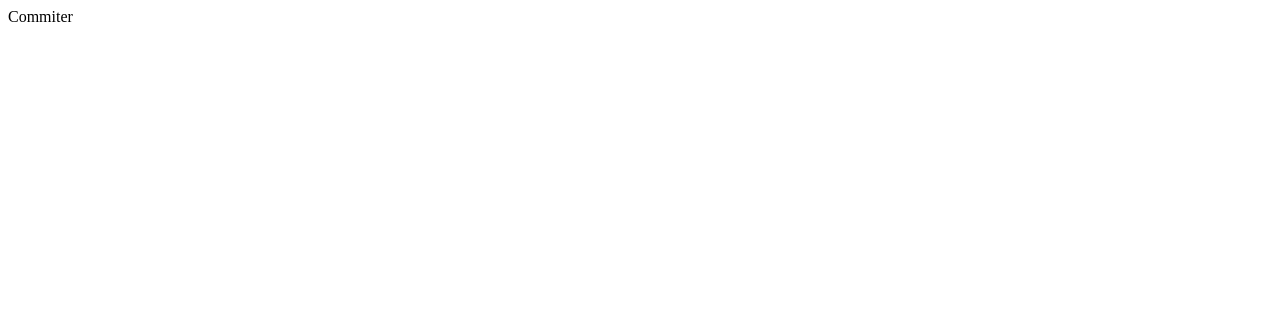
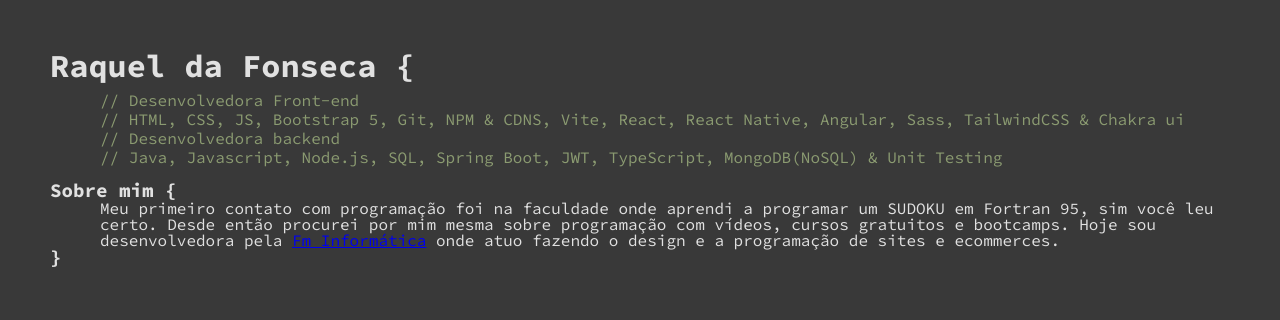
Before and after one commit to RaquelDFS/Prova60pontos, a plain HTML site: page index.html in a window 1280 px wide. Drawn offline with Linux system fonts and the light colour scheme.

Commit message:
index and reset

```diff
--- /dev/null
+++ b/css/reset.css
@@ -0,0 +1,53 @@
+html, body, div, span, applet, object, iframe,
+h1, h2, h3, h4, h5, h6, p, blockquote, pre,
+a, abbr, acronym, address, big, cite, code,
+del, dfn, em, img, ins, kbd, q, s, samp,
+small, strike, strong, sub, sup, tt, var,
+b, u, i, center,
+dl, dt, dd, ol, ul, li,
+fieldset, form, label, legend,
+table, caption, tbody, tfoot, thead, tr, th, td,
+article, aside, canvas, details, embed,
+figure, figcaption, footer, header, hgroup,
+menu, nav, output, ruby, section, summary,
+time, mark, audio, video {
+	margin: 0;
+	padding: 0;
+	border: 0;
+	vertical-align: baseline;
+}
+/* HTML5 display-role reset for older browsers */
+article, aside, details, figcaption, figure,
+footer, header, hgroup, menu, nav, section {
+	display: block;
+}
+body {
+	line-height: 1;
+}
+ol, ul {
+	list-style: none;
+}
+blockquote, q {
+	quotes: none;
+}
+blockquote:before, blockquote:after,
+q:before, q:after {
+	content: '';
+	content: none;
+}
+table {
+	border-collapse: collapse;
+	border-spacing: 0;
+}
+* {
+  font-family: "Source Code Pro", monospace;
+}
+body{
+    display: flex;
+    justify-content: center;
+    background-color: #393939;
+    color:#e1e1e1 ;
+}
+span{
+    color:#8b9b71;
+}
--- /dev/null
+++ b/css/styles.css
@@ -0,0 +1,23 @@
+.container{
+    width: 1200px;
+    padding: 50px;
+}
+.comentarios{
+    padding: 10px 0 0 50px;
+    display: flex;
+    flex-direction: column;
+    gap: 3px;
+}
+h1, .h1{
+    font-size: 2rem;
+}
+h2, .h2{
+    font-size: 1.2rem;
+    font-weight: bold;
+}
+.sobreMim{
+    padding-left: 50px;
+}
+.sobreMim>div{
+    padding-left: 50px;
+}
--- a/index.html
+++ b/index.html
@@ -3,9 +3,49 @@
   <head>
     <meta charset="UTF-8" />
     <meta name="viewport" content="width=device-width, initial-scale=1.0" />
+    <link rel="preconnect" href="https://fonts.googleapis.com" />
+    <link rel="preconnect" href="https://fonts.gstatic.com" crossorigin />
+    <link
+      href="https://fonts.googleapis.com/css2?family=Source+Code+Pro:ital,wght@0,200..900;1,200..900&display=swap"
+      rel="stylesheet"
+    />
+    <link rel="stylesheet" href="/css/reset.css" />
+    <link rel="stylesheet" href="/css/styles.css" />
     <title>Document</title>
   </head>
   <body>
-    Commiter
+    <div class="container">
+      <main>
+        <header>
+          <h1>Raquel da Fonseca {</h1>
+          <div class="comentarios">
+            <span>// Desenvolvedora Front-end</span>
+            <span
+              >// HTML, CSS, JS, Bootstrap 5, Git, NPM & CDNS, Vite, React,
+              React Native, Angular, Sass, TailwindCSS & Chakra ui</span
+            >
+            <span>// Desenvolvedora backend</span>
+            <span
+              >// Java, Javascript, Node.js, SQL, Spring Boot, JWT, TypeScript,
+              MongoDB(NoSQL) & Unit Testing
+            </span>
+          </div>
+        </header>
+        <sectoin class="sobreMim">
+          <h2>Sobre mim {</h2>
+          <div>
+            <p>
+              Meu primeiro contato com programação foi na faculdade onde aprendi
+              a programar um SUDOKU em Fortran 95, sim você leu certo. Desde
+              então procurei por mim mesma sobre programação com vídeos, cursos
+              gratuitos e bootcamps. Hoje sou desenvolvedora pela
+              <a href="http://fminfo.net">Fm Informática</a> onde atuo fazendo o
+              design e a programação de sites e ecommerces.
+            </p>
+          </div>
+          <p class="h2">}</p>
+        </sectoin>
+      </main>
+    </div>
   </body>
 </html>
```
